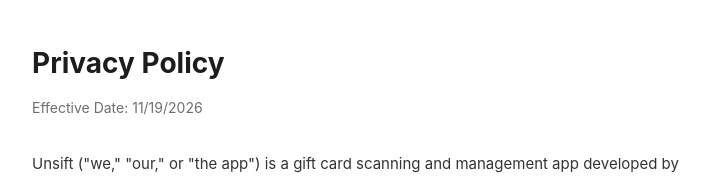
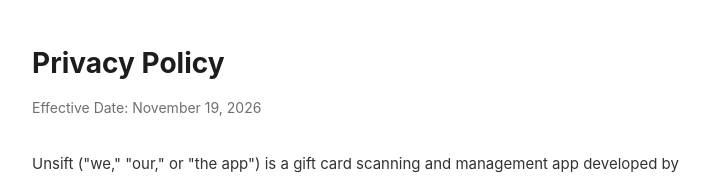
Before and after one commit to Vortrekt/unsift-legal, a plain HTML site: page index.html in a window 1280 px wide. Shown: the top 180 px of the page, without its empty margins (268-985 px from the left). Drawn offline with Linux system fonts and the light colour scheme.

Commit message:
Update effective date

```diff
--- a/index.html
+++ b/index.html
@@ -31,7 +31,7 @@
 <body>
     <h1>Privacy Policy</h1>
     <!-- RELEASE: set to the day this version is published alongside the release build -->
-    <p class="effective-date">Effective Date: 11/19/2026</p>
+    <p class="effective-date">Effective Date: November 19, 2026</p>
 
     <p>Unsift ("we," "our," or "the app") is a gift card scanning and management app developed by VakBridge Inc. This Privacy Policy explains what information we collect, how we use and protect it, and the choices you have. Unsift is currently offered in the United States.</p>
 
```
